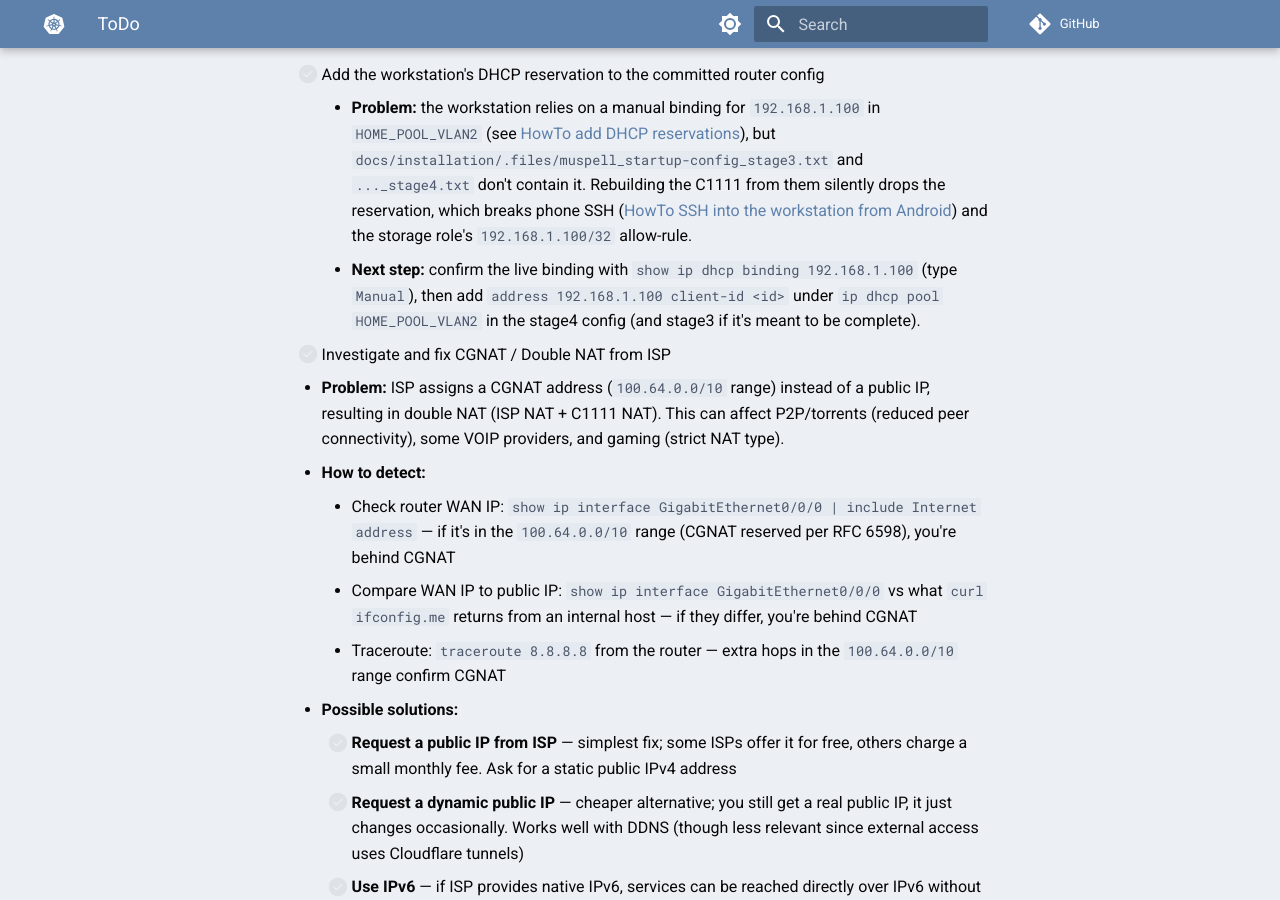
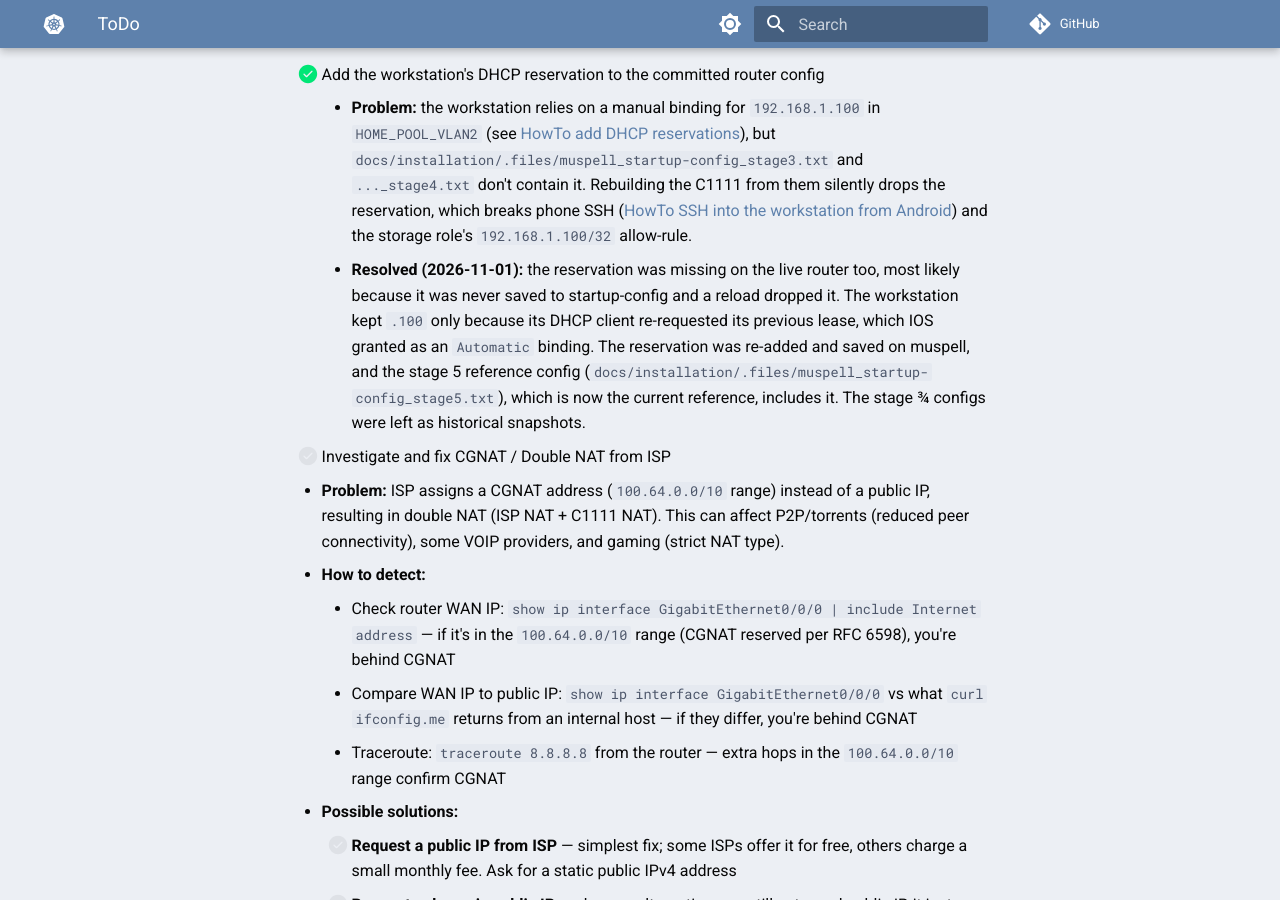
Before and after one commit to serpro69/ktchn8s, an MkDocs documentation site: the page built from docs/info/todo.md, in a window 1280 px wide and 900 px high, scrolled down 7425 px. Built offline with MkDocs 1.6.1 and Material for MkDocs 9.7.7, drawn with Linux system fonts in a browser that asks for light colours; comment, search, counter and statistics services are not loaded; the version menu is left out.

Commit message:
Add missing dhcp reservation to stage5 network reference and backup

```diff
--- a/docs/info/todo.md
+++ b/docs/info/todo.md
@@ -226,9 +226,9 @@ title: ToDo
         - `metal/roles/storage/defaults/main.yml` hardcodes workstation IP `192.168.1.100/32` in role defaults — belongs in inventory/host_vars
         - `metal/roles/storage/tasks/k8s_validation.yml` pipes shell into `kubectl apply` — prefer `kubernetes.core.k8s` module
 
-- [ ] Add the workstation's DHCP reservation to the committed router config
+- [x] Add the workstation's DHCP reservation to the committed router config
     - **Problem:** the workstation relies on a manual binding for `192.168.1.100` in `HOME_POOL_VLAN2` (see [HowTo add DHCP reservations](../guides/how_to_add_dhcp_reservations.md)), but `docs/installation/.files/muspell_startup-config_stage3.txt` and `..._stage4.txt` don't contain it. Rebuilding the C1111 from them silently drops the reservation, which breaks phone SSH ([HowTo SSH into the workstation from Android](../guides/how_to_ssh_into_workstation_from_android.md)) and the storage role's `192.168.1.100/32` allow-rule.
-    - **Next step:** confirm the live binding with `show ip dhcp binding 192.168.1.100` (type `Manual`), then add `address 192.168.1.100 client-id <id>` under `ip dhcp pool HOME_POOL_VLAN2` in the stage4 config (and stage3 if it's meant to be complete).
+    - **Resolved (2026-11-01):** the reservation was missing on the live router too, most likely because it was never saved to startup-config and a reload dropped it. The workstation kept `.100` only because its DHCP client re-requested its previous lease, which IOS granted as an `Automatic` binding. The reservation was re-added and saved on muspell, and the stage 5 reference config (`docs/installation/.files/muspell_startup-config_stage5.txt`), which is now the current reference, includes it. The stage 3/4 configs were left as historical snapshots.
 
 - [ ] Investigate and fix CGNAT / Double NAT from ISP
   - **Problem:** ISP assigns a CGNAT address (`100.64.0.0/10` range) instead of a public IP, resulting in double NAT (ISP NAT + C1111 NAT). This can affect P2P/torrents (reduced peer connectivity), some VOIP providers, and gaming (strict NAT type).
```
Also changed, not shown: docs/installation/.files/muspell_startup-config_stage5.txt, 1 other file.
